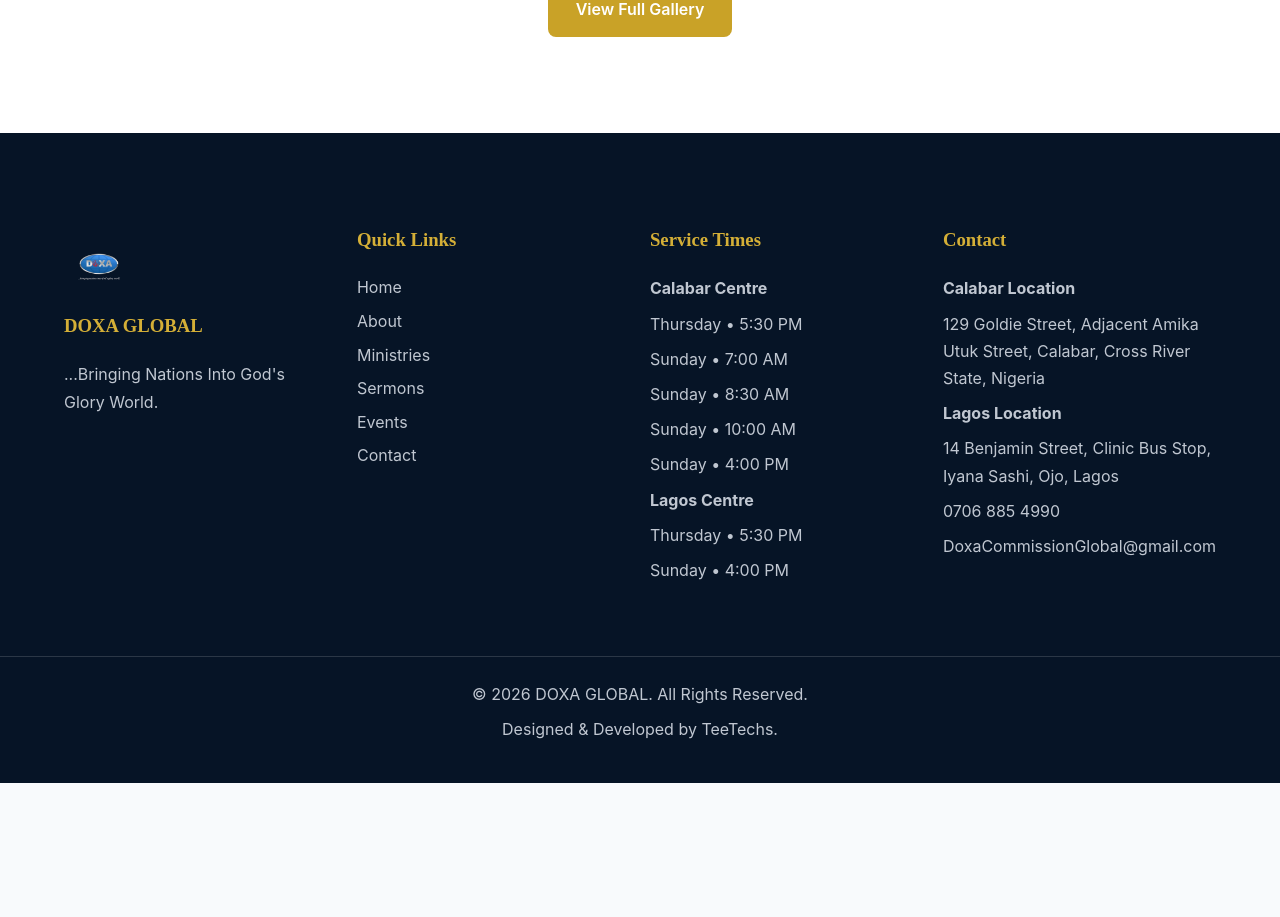
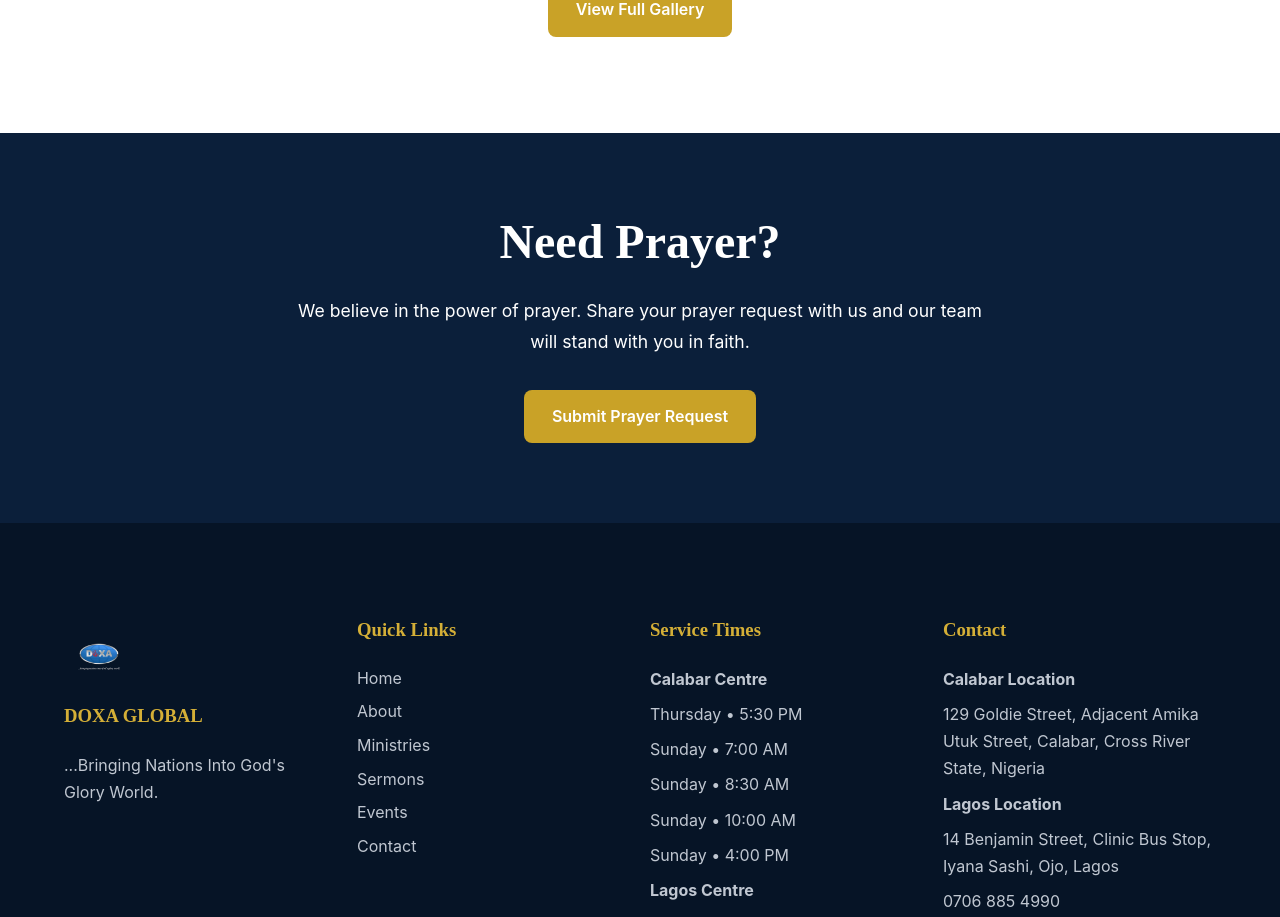
Before and after one commit to udungeriphymbarr/doxa-global-website, a React (Vite) app: page / in a window 1280 px wide. Shown: the part 5176-6093 px from the top of the page. Before the commit the page ends 5959 px from the top, so only its background shows below. Built offline with nearby package versions, Linux system fonts and the light colour scheme.

Commit message:
Add homepage prayer request CTA section

```diff
--- /dev/null
+++ b/src/components/home/PrayerCTA/PrayerCTA.css
@@ -0,0 +1,43 @@
+.prayer-cta{
+
+padding:5rem 2rem;
+
+background:var(--color-primary);
+
+color:white;
+
+text-align:center;
+
+}
+
+
+
+.prayer-container{
+
+max-width:700px;
+
+margin:auto;
+
+}
+
+
+
+.prayer-container h2{
+
+font-size:clamp(2rem,4vw,3rem);
+
+margin-bottom:1.5rem;
+
+}
+
+
+
+.prayer-container p{
+
+line-height:1.8;
+
+margin-bottom:2rem;
+
+font-size:1.1rem;
+
+}
--- /dev/null
+++ b/src/components/home/PrayerCTA/PrayerCTA.jsx
@@ -0,0 +1,51 @@
+import Button from "../../common/Button";
+import "./PrayerCTA.css";
+
+
+function PrayerCTA(){
+
+
+return(
+
+<section className="prayer-cta">
+
+
+<div className="prayer-container">
+
+
+<h2>
+Need Prayer?
+</h2>
+
+
+<p>
+
+We believe in the power of prayer.
+Share your prayer request with us and
+our team will stand with you in faith.
+
+</p>
+
+
+
+<Button
+to="/prayer-request"
+variant="primary"
+>
+
+Submit Prayer Request
+
+</Button>
+
+
+</div>
+
+
+</section>
+
+);
+
+}
+
+
+export default PrayerCTA;
--- a/src/pages/Home.jsx
+++ b/src/pages/Home.jsx
@@ -9,6 +9,8 @@
 from "../components/home/EventsPreview/EventsPreview";
 import GalleryPreview
 from "../components/home/GalleryPreview/GalleryPreview";
+import PrayerCTA
+from "../components/home/PrayerCTA/PrayerCTA";
 
 
 function Home(){
@@ -31,6 +33,8 @@
 
 <GalleryPreview />
 
+<PrayerCTA />
+
 </>
 
 );
```
